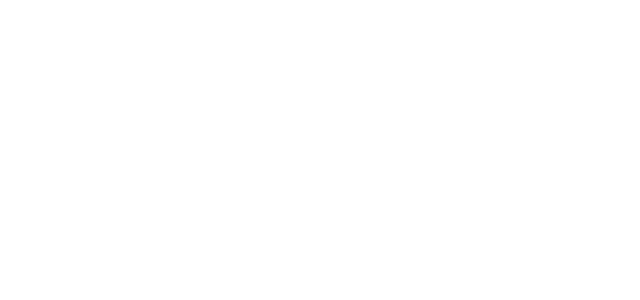
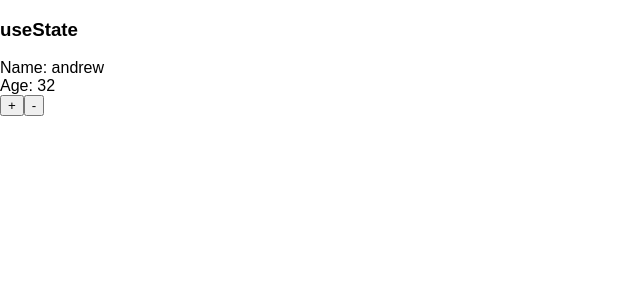
Before and after one commit to yyandrew/hello-react, a React (Create React App) app: page /hook in a window 1280 px wide. Shown: the top 300 px of the page, without its empty margins (0-640 px from the left). Built offline with nearby package versions, Linux system fonts and the light colour scheme.

Commit message:
Play hooks - useState - save state in function component

```diff
--- /dev/null
+++ b/src/hook/hook.js
@@ -0,0 +1,17 @@
+import React, { useState } from 'react';
+
+export default () => {
+  const [obj, setObject] = useState({name: 'andrew', age: 32})
+
+  return (
+    <div>
+      <div>
+        <h3>useState</h3>
+        <div>Name: {obj.name}</div>
+        <div>Age: {obj.age}</div>
+        <button onClick={() => setObject({...obj, age: obj.age + 1})}>+</button>
+        <button onClick={() => setObject({...obj, age: obj.age - 1})}>-</button>
+      </div>
+    </div>
+  )
+}
--- a/src/route.js
+++ b/src/route.js
@@ -6,6 +6,7 @@
 
 import Todo from './todo/todo';
 import Item from './item/item';
+import Hook from './hook/hook';
 
 // Form is high order component(HOC) wrapper function
 const Form = FormContainer(FormComponent)
@@ -21,6 +22,7 @@
         <Route path='/form' component={Form} />
         <Route path='/todo' component={Todo} />
         <Route path='/item' component={Item} />
+        <Route path='/hook' component={Hook} />
       </div>
     </Router>
   </div>
```
